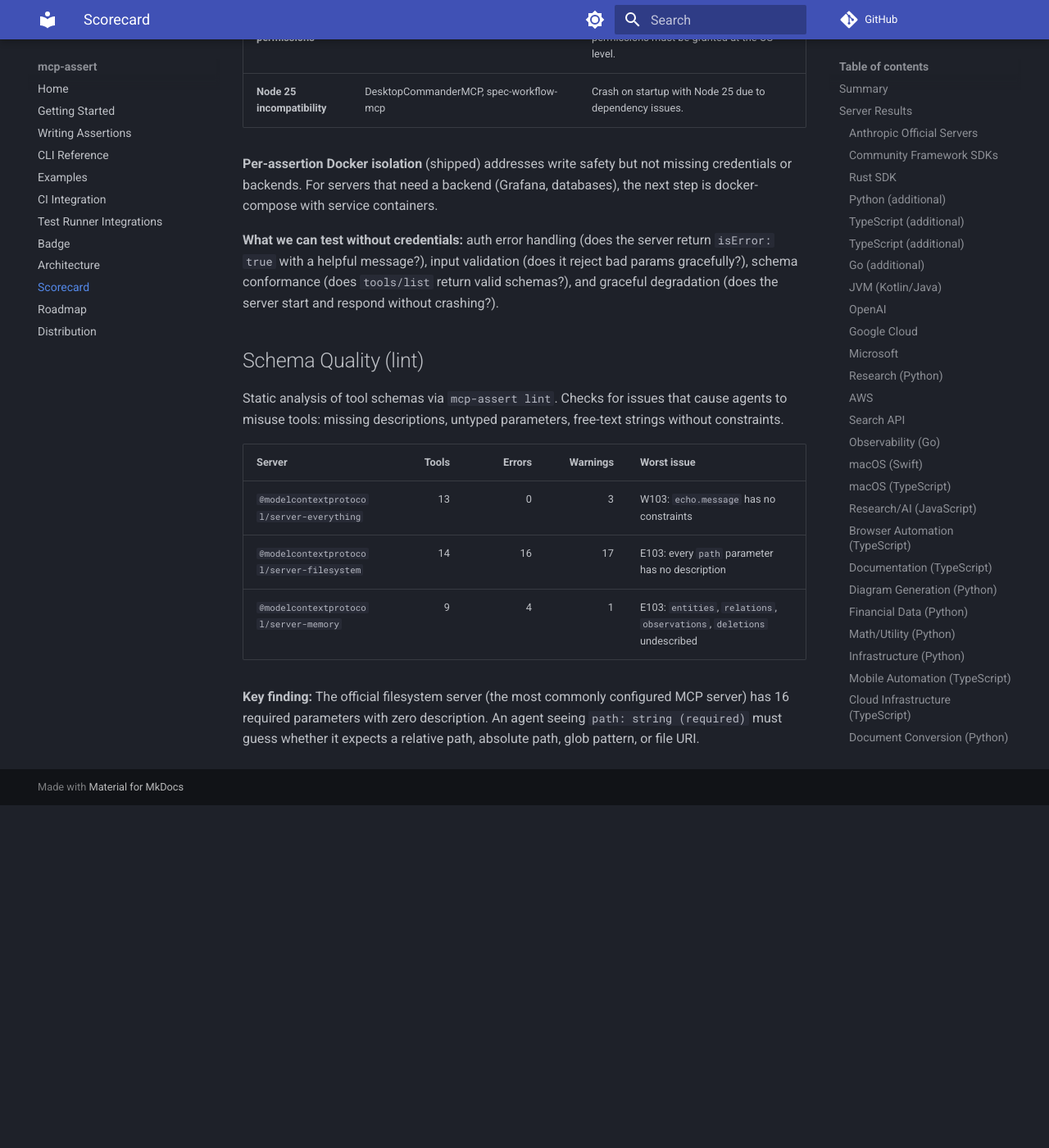
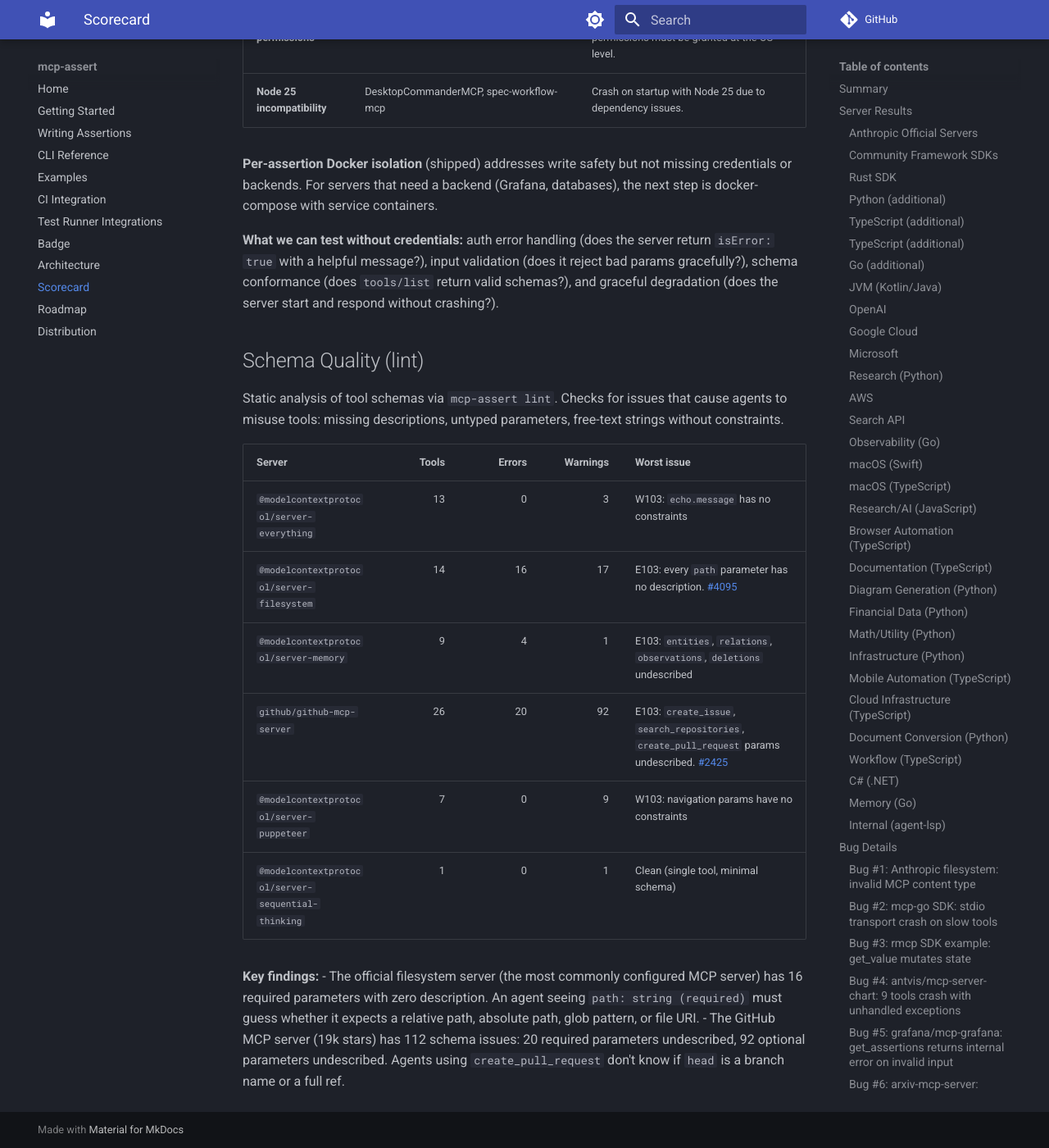
Before and after one commit to blackwell-systems/mcp-assert, an MkDocs documentation site: the page built from docs/scorecard.md, in a window 1280 px wide and 1400 px high, scrolled down 24070 px. Shown: the whole window at 82% size. Built offline with MkDocs 1.6.1 and Material for MkDocs 9.7.7, drawn with Linux system fonts in a browser that asks for light colours; comment, search, counter and statistics services are not loaded; before the commit the page ends 25052 px from its top, so only the background shows below that; some of the changed text lies outside the part shown.

Commit message:
docs: add github-mcp-server and puppeteer lint results to scorecard

```diff
--- a/docs/scorecard.md
+++ b/docs/scorecard.md
@@ -14,7 +14,7 @@
 | Upstream bugs found | 32 (13 servers affected + 1 SDK) |
 | Upstream issues filed | 10 (1 unfiled: repo archived) |
 | Upstream fix PRs submitted | 9 (5 ours pending, 3 merged, 1 closed after maintainer fix) |
-| Schema lint findings | 53 issues across 3 official servers (20 errors, 21 warnings) |
+| Schema lint findings | 165 issues across 6 servers (40 errors, 125 warnings) |
 | Clean scans (no bugs) | 46 |
 | Internal bugs fixed | 6 |
 
@@ -394,7 +394,12 @@
 | Server | Tools | Errors | Warnings | Worst issue |
 |--------|------:|-------:|---------:|-------------|
 | `@modelcontextprotocol/server-everything` | 13 | 0 | 3 | W103: `echo.message` has no constraints |
-| `@modelcontextprotocol/server-filesystem` | 14 | 16 | 17 | E103: every `path` parameter has no description |
+| `@modelcontextprotocol/server-filesystem` | 14 | 16 | 17 | E103: every `path` parameter has no description. [#4095](https://github.com/modelcontextprotocol/servers/issues/4095) |
 | `@modelcontextprotocol/server-memory` | 9 | 4 | 1 | E103: `entities`, `relations`, `observations`, `deletions` undescribed |
+| `github/github-mcp-server` | 26 | 20 | 92 | E103: `create_issue`, `search_repositories`, `create_pull_request` params undescribed. [#2425](https://github.com/github/github-mcp-server/issues/2425) |
+| `@modelcontextprotocol/server-puppeteer` | 7 | 0 | 9 | W103: navigation params have no constraints |
+| `@modelcontextprotocol/server-sequential-thinking` | 1 | 0 | 1 | Clean (single tool, minimal schema) |
 
-**Key finding:** The official filesystem server (the most commonly configured MCP server) has 16 required parameters with zero description. An agent seeing `path: string (required)` must guess whether it expects a relative path, absolute path, glob pattern, or file URI.
+**Key findings:**
+- The official filesystem server (the most commonly configured MCP server) has 16 required parameters with zero description. An agent seeing `path: string (required)` must guess whether it expects a relative path, absolute path, glob pattern, or file URI.
+- The GitHub MCP server (19k stars) has 112 schema issues: 20 required parameters undescribed, 92 optional parameters undescribed. Agents using `create_pull_request` don't know if `head` is a branch name or a full ref.
```
